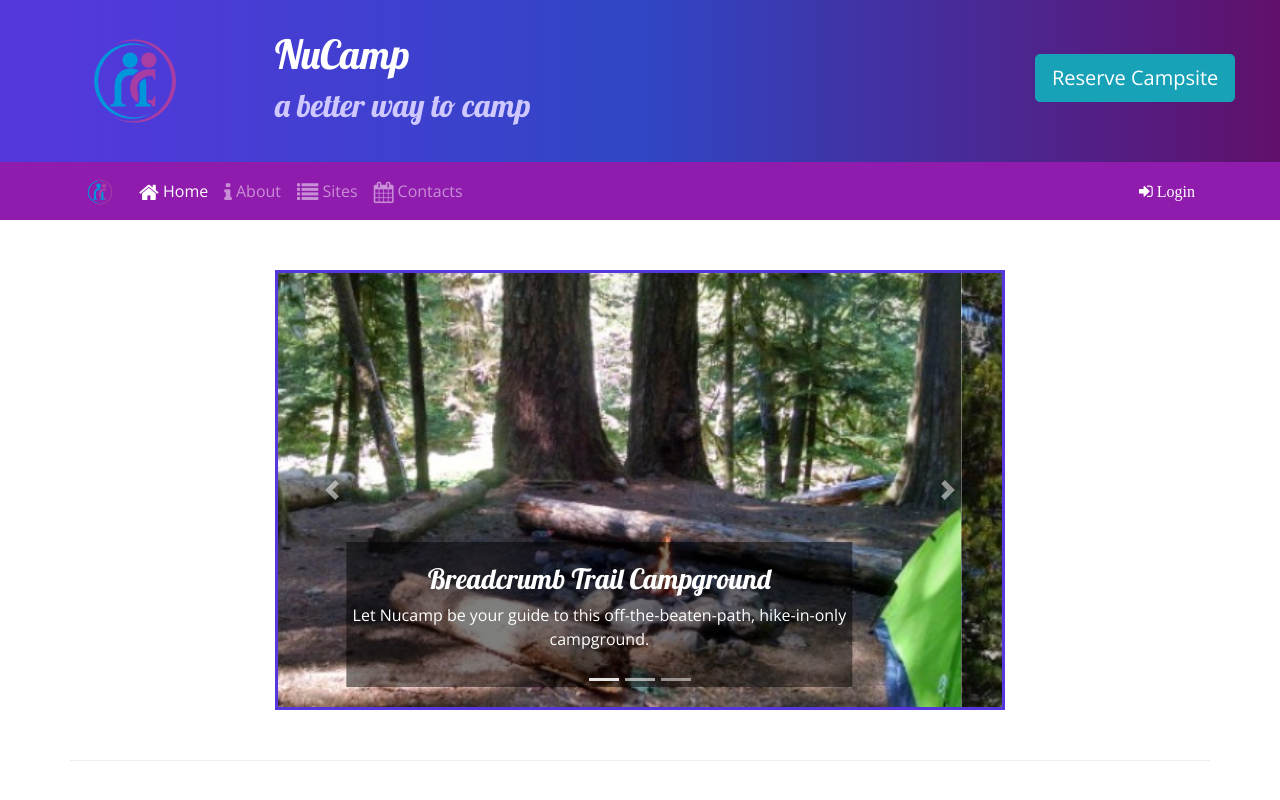
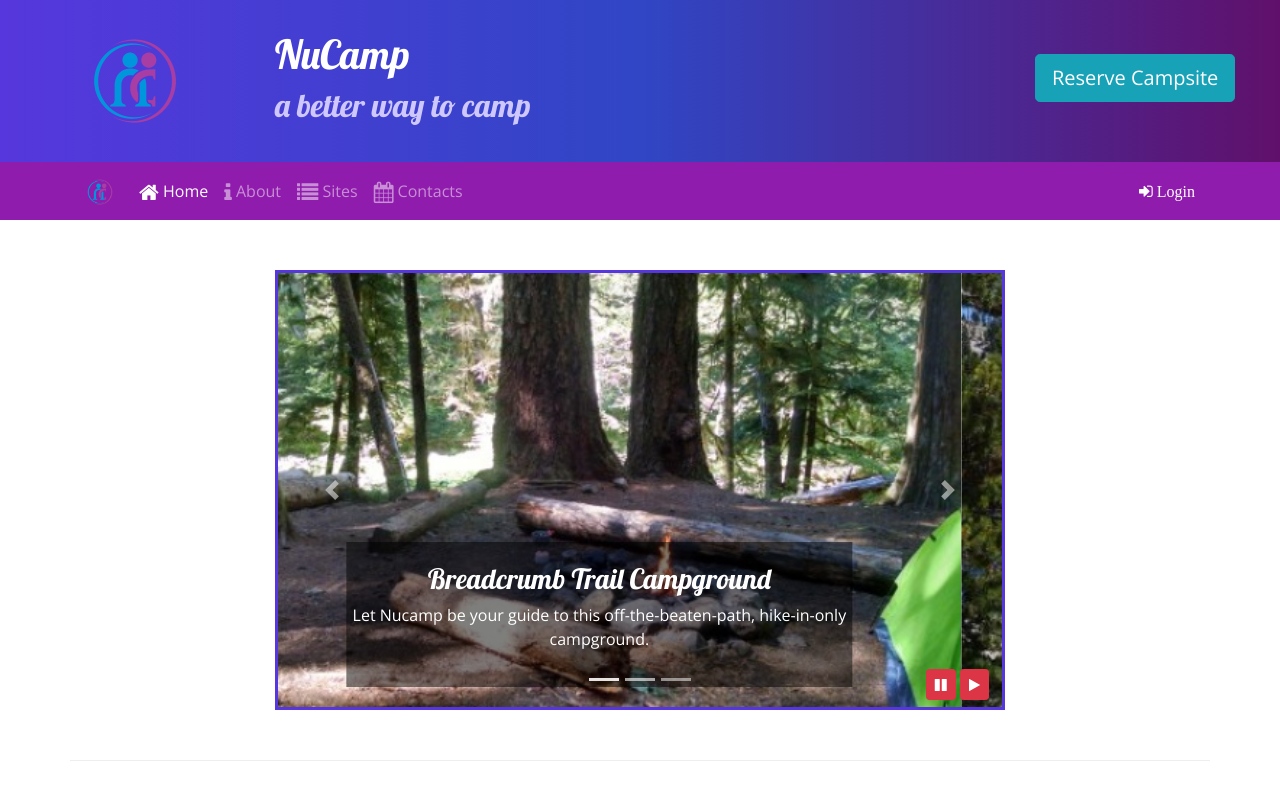
Before and after one commit to Jasmineeortiz411/Nucampsite, a website: page index.html in a window 1280 px wide. Shown: the top 800 px of the page. Drawn offline with nearby package versions, Linux system fonts and the light colour scheme.

Commit message:
Added Pause and Play btns

```diff
--- a/css/styles.css
+++ b/css/styles.css
@@ -49,3 +49,10 @@ header h2 {
 .carousel {
     border:solid #5637DD;
 }
+
+#carouselButton {
+    position: absolute;
+    right:0;
+    bottom:0;
+    z-index: 100;
+}
--- a/index.html
+++ b/index.html
@@ -196,6 +196,14 @@
                         <span class="carousel-control-next-icon"></span>
                         <span class="sr-only">Next</span>
                     </a>
+                    <div class="btn group" id="carouselButton">
+                        <button class="btn btn-danger btn-sm" id ="carouselPause">
+                            <i class="fa fa-pause"></i>
+                        </button>
+                        <button class="btn btn-danger btn-sm" id="carouselPlay">
+                            <i class="fa fa-play"></i>
+                        </button>
+                    </div>
                 </div>
             </div>
         </div>
@@ -274,11 +282,22 @@
         </div>
     </footer>
 
-        <!-- jQuery must come first, then Popper.js, then the Bootstrap JavaScript plugins.-->
-        <script src="node_modules/jquery/dist/jquery.slim.min.js"></script>
-        <script src="node_modules/popper.js/dist/umd/popper.min.js"></script>
-        <script src="node_modules/bootstrap/dist/js/bootstrap.min.js"></script>
+     <!-- jQuery must come first, then Popper.js, then the Bootstrap JavaScript plugins.-->
+     <script src="node_modules/jquery/dist/jquery.slim.min.js"></script>
+     <script src="node_modules/popper.js/dist/umd/popper.min.js"></script>
+     <script src="node_modules/bootstrap/dist/js/bootstrap.min.js"></script>
 
+     <script>
+         $(function() {
+            $(".carousel").carousel( { interval: 2000, pause: "false" } );
+             $("#carouselPause").click(function() {
+                 $(".carousel").carousel("pause");
+             });
+             $("#carouselPlay").click(function() {
+                 $(".carousel").carousel("cycle");
+             });
+         });
+     </script>
 
 </body>
 
```
